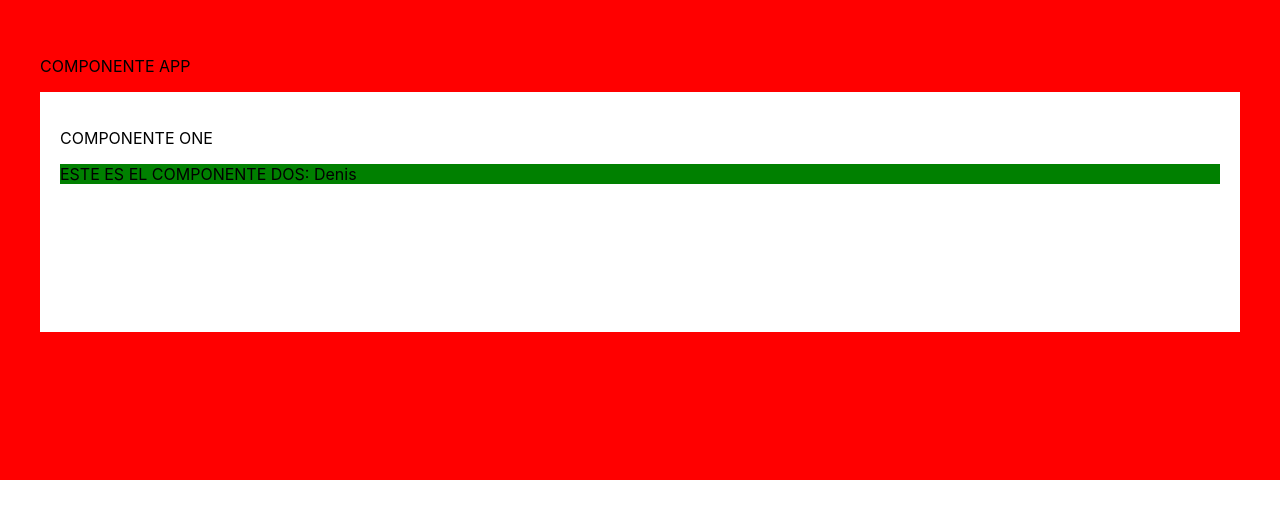
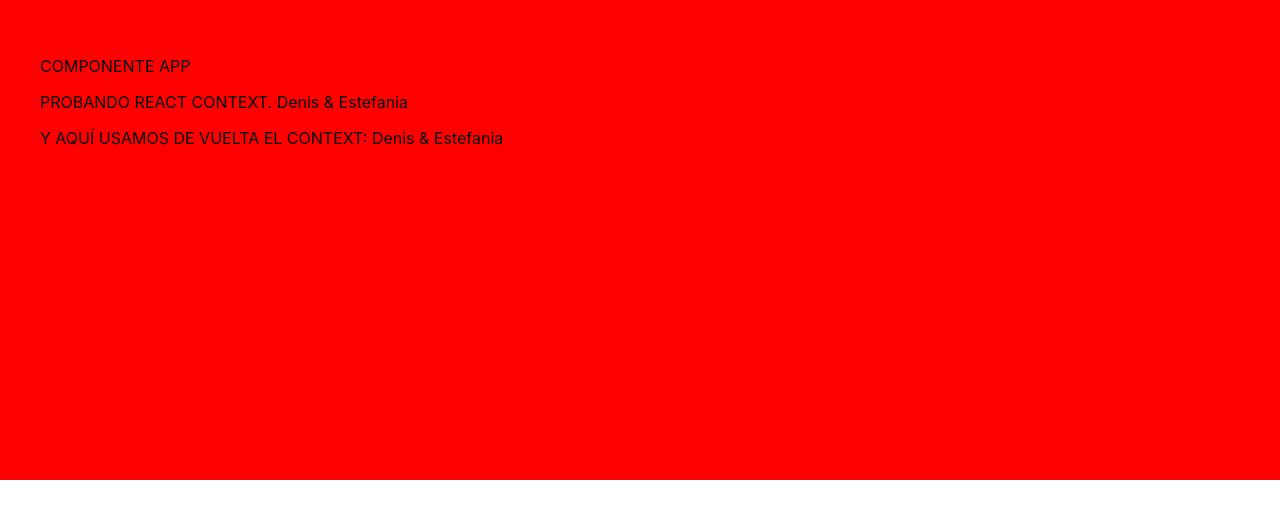
Before and after one commit to DenisFer-13/context-practice-react, a React (Create React App) app: page / in a window 1280 px wide. Shown: the top 518 px of the page. Built offline with nearby package versions, Linux system fonts and the light colour scheme.

Commit message:
React Context Use Example

```diff
--- a/src/App.js
+++ b/src/App.js
@@ -1,15 +1,18 @@
 import React from 'react'
-import ComponentOne from './components/componentOne';
+import { DataProvider } from './context/context';   //Importamos desestructurando, el DataProvider.
 import './App.css';
+import ComponentOne from './components/ComponentOne'; //Importamos el componente.
 
 
 function App() {
   const name = 'Denis'
   return (
-    <div style={{ backgroundColor: 'red', height: '400px', padding: '40px' }}>
-      <p>COMPONENTE APP</p>
-      <ComponentOne name={name} />
-    </div>
+    <DataProvider>    {/* Envolvemos todo en el DataProvider */}
+      <div style={{ backgroundColor: 'red', height: '400px', padding: '40px' }}>
+        <p>COMPONENTE APP</p>
+        <ComponentOne />        {/* Bueno, aquí lo utilizamos */}
+      </div>
+    </DataProvider>
   )
 }
 
--- a/src/components/componentOne.jsx
+++ b/src/components/componentOne.jsx
@@ -1,13 +1,13 @@
-import React from 'react'
-import ComponentTwo from './componentTwo'
+import React, { useContext } from 'react'       //Importamos useContext.
+import { Context } from '../context/context'    //Importamos el contexto creado en context.jsx
+import ComponentTwo from './ComponentTwo'
 
-function componentOne({ name }) {
+export default function ComponentOne() {
+    const { name } = useContext(Context)    //Desestructuramos lo necesario y lo utilizamos.
     return (
-        <div style={{backgroundColor:'white', height:'200px', padding:'20px'}} >
-            <p>COMPONENTE ONE</p>
-            <ComponentTwo name={name} />
+        <div>
+            <p>PROBANDO REACT CONTEXT. { name } </p>
+            <ComponentTwo />
         </div>
     )
 }
-
-export default componentOne
--- a/src/components/componentTwo.jsx
+++ b/src/components/componentTwo.jsx
@@ -1,9 +1,11 @@
-import React from 'react'
+import React, { useContext } from 'react'
+import { Context } from '../context/context'
 
-export default function componentTwo({name}) {
+export default function ComponentTwo() {
+    const { name } = useContext(Context)
     return (
-        <div style={{backgroundColor:'green'}}>
-            ESTE ES EL COMPONENTE DOS: {name}
+        <div>
+            <p>Y AQUÍ USAMOS DE VUELTA EL CONTEXT: { name }</p>
         </div>
     )
 }
--- /dev/null
+++ b/src/context/context.jsx
@@ -0,0 +1,13 @@
+import React, { createContext, useState } from "react";
+
+export const Context = createContext();     //Exportamos el contexto, creado con createContext.
+
+const name = 'Denis & Estefania'            //Este dato puede ser, una variable o utilizar un useState por ejemplo.
+
+export const DataProvider = ({ children }) => {     //Le pasamos desestructurado children.
+    return (
+        <Context.Provider value={{ name }}>  {/* Aquí pasamos value con el dato que queremos enviar*/}
+            {children}      {/* children van a ser los hijos del provider, OBLIGATORIO QUE ESTÉ*/}
+        </Context.Provider>
+    )
+}
```
